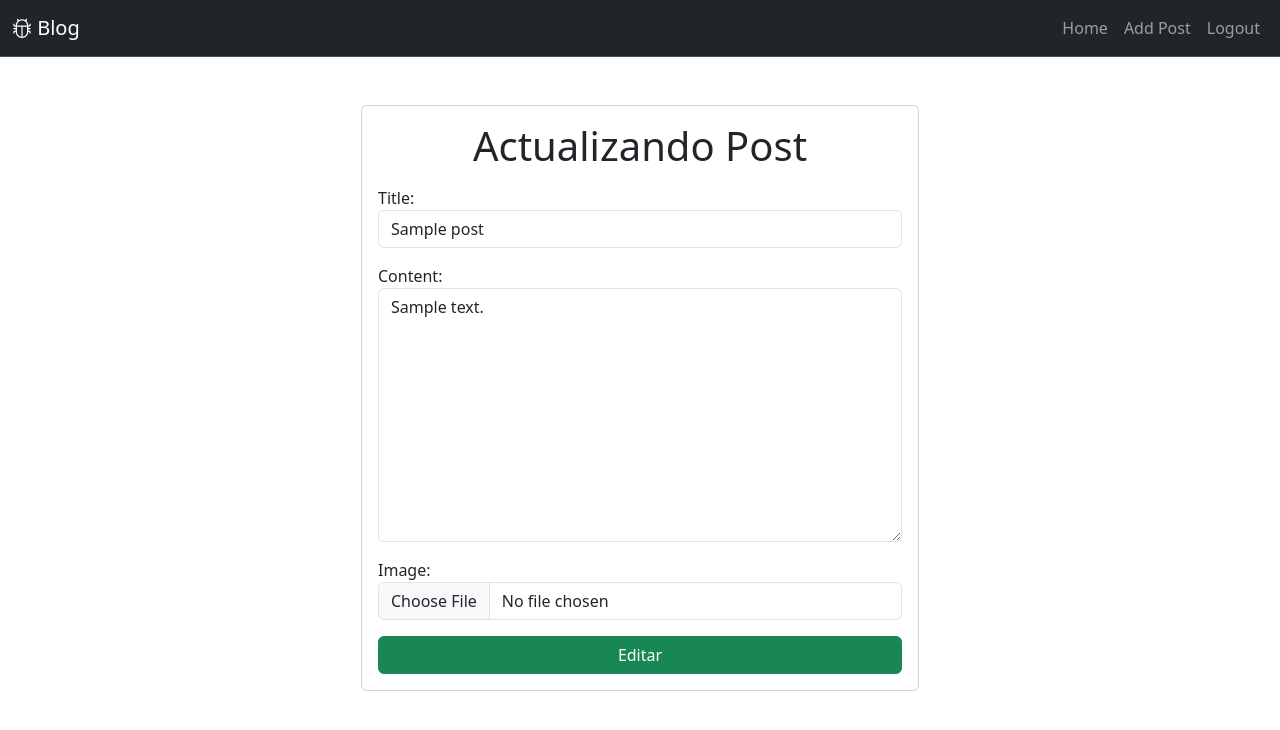
After one commit to vmarialuzm/django_blog, a Django app: page /post/update/1/ in a window 1280 px wide. The commit adds this page. Shown: the top 730 px of the page. Run offline with Django 4.2, Linux system fonts and the light colour scheme; a user stored in the database is signed in; tables that the repository leaves empty hold one stand-in row (values such as "Sample post").

Commit message:
crud completo a los post

```diff
--- /dev/null
+++ b/blog/templates/blog/post_update.html
@@ -0,0 +1,22 @@
+{% extends "base.html" %}
+
+{% block content %}
+<div class="mt-5">
+    <div class="card" style="width: 50%; margin: auto">
+        <div class="card-body">
+
+            <h1 class="text-center">Actualizando Post</h1>
+
+            <form method="post" enctype="multipart/form-data" novalidate class="mt-3">
+                {% csrf_token %}
+                {{ form.as_p }}
+                <div class="d-grid">
+                    <button class="btn btn-success" type="submit">Editar</button>
+                </div>
+            </form>
+        </div>
+    </div>
+</div>
+
+
+{% endblock content %}
--- a/blog/urls.py
+++ b/blog/urls.py
@@ -6,6 +6,8 @@ urlpatterns = [
     path('post/create/', views.CreatePost.as_view(), name='post_create'),
     path('', views.Index.as_view(), name='index'),
     path('post/<int:id>/', views.PostDetailView.as_view(), name='post_details'),
+    path('post/update/<int:pk>/', views.PostUpdateView.as_view(), name='post_update'),
+    path('post/delete/<int:pk>/', views.PostDeleteView.as_view(), name='post_delete'),
     path('comment/<int:id>/', views.update, name='comment_update'),
     path('delete/<int:id>/', views.delete, name='comment_delete'),
     path('post/like/<int:post_id>/', views.like_post, name='like_post'),
--- a/blog/views.py
+++ b/blog/views.py
@@ -1,5 +1,6 @@
 from django.shortcuts import redirect, render, get_object_or_404
-from django.views.generic import FormView, View
+from django.urls import reverse_lazy
+from django.views.generic import FormView, View, UpdateView, DeleteView
 from .models import Post, Comment
 from .forms import PostForm, CommentForm
 from django.contrib.auth.mixins import LoginRequiredMixin
@@ -19,6 +20,28 @@ class CreatePost(LoginRequiredMixin, FormView):
     def form_invalid(self, form):
         messages.error(self.request, 'Por favor, completa todos los campos requeridos')
         return super().form_invalid(form)
+
+class PostUpdateView(LoginRequiredMixin,UpdateView):
+    model = Post
+    form_class = PostForm
+    template_name = 'blog/post_update.html'
+
+    def form_valid(self, form):
+        if form.instance.user == self.request.user:
+            form.save()
+            messages.success(self.request, 'La publicación se ha editado con éxito')
+        else:
+            messages.error(self.request, 'Sólo pueda editar el autor del post')
+        return redirect('index')
+
+    def form_invalid(self, form):
+        messages.error(self.request, 'Por favor, completa todos los campos requeridos')
+        return super().form_invalid(form)
+
+class PostDeleteView(LoginRequiredMixin, DeleteView):
+    model = Post
+    success_url = reverse_lazy('index')
+
 
 class Index(View):
     def get(self, request):
```
Also changed, not shown: blog/templates/blog/index.html (+10 -1 lines).
